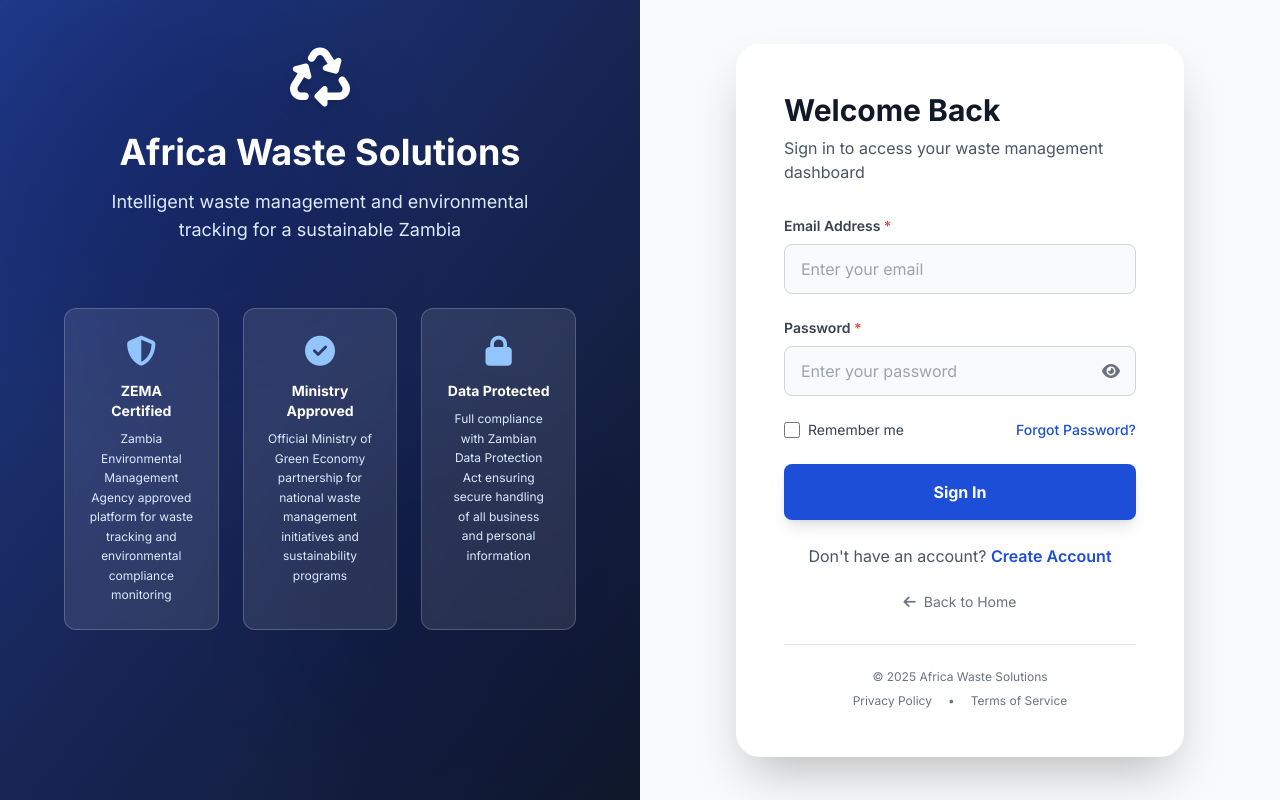
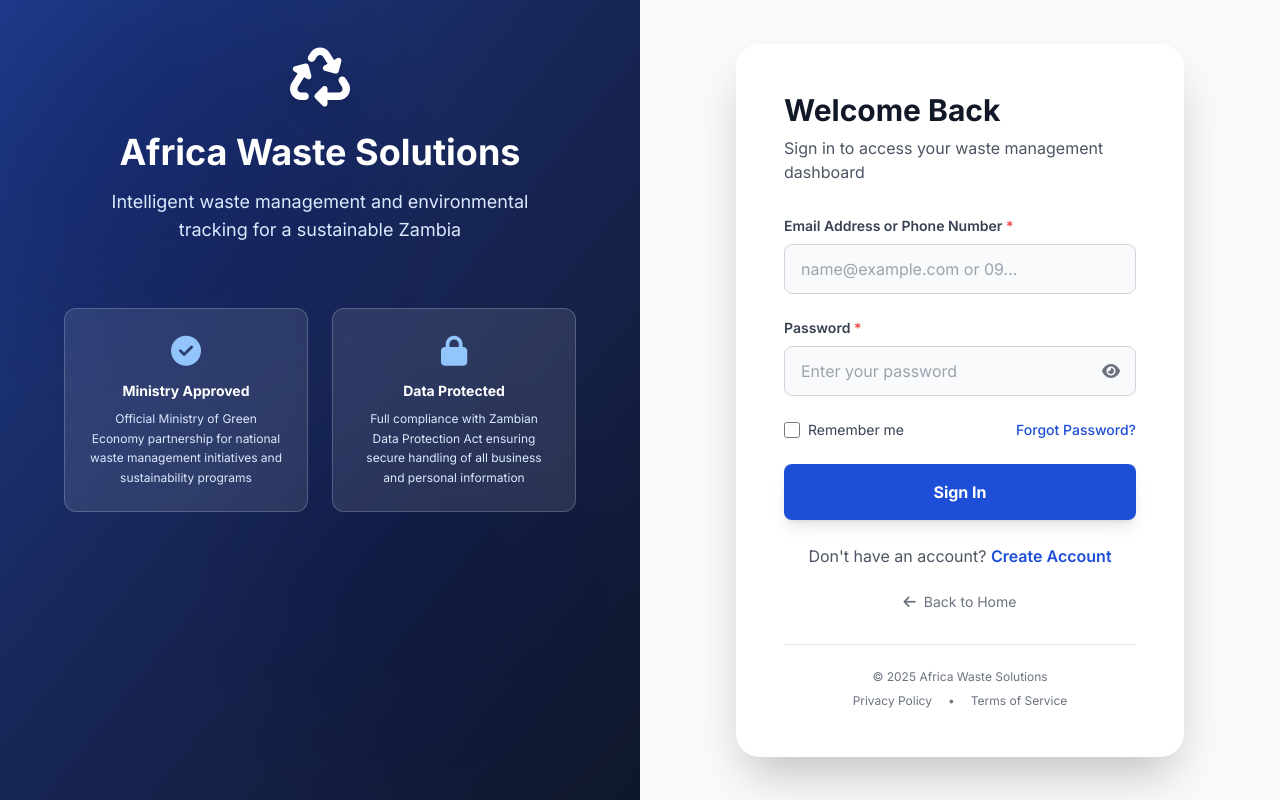
Before and after one commit to addplux/africa-waste-solutions, a Flask app: page /login in a window 1280 px wide. Run offline with Flask 3, Linux system fonts and the light colour scheme; some libraries are stand-ins or nearby versions.

Commit message:
style(frontend): remove ZEMA and add phone number login

```diff
--- a/flask-frontend/templates/login.html
+++ b/flask-frontend/templates/login.html
@@ -28,20 +28,7 @@
             </div>
 
             <!-- Certification Badges -->
-            <div class="grid grid-cols-3 gap-6 mt-12">
-                <!-- ZEMA Certified -->
-                <div
-                    class="bg-white/10 backdrop-blur-sm rounded-xl p-6 border border-white/20 text-center hover:bg-white/15 transition-all animate-fade-in-up animate-delay-200">
-                    <div class="flex justify-center mb-3">
-                        <i class="fas fa-shield-alt text-3xl text-blue-300"></i>
-                    </div>
-                    <h3 class="font-bold text-sm mb-2">ZEMA Certified</h3>
-                    <p class="text-xs text-blue-100 leading-relaxed">
-                        Zambia Environmental Management Agency approved platform for waste tracking and environmental
-                        compliance monitoring
-                    </p>
-                </div>
-
+            <div class="grid grid-cols-2 gap-6 mt-12">
                 <!-- Ministry Approved -->
                 <div
                     class="bg-white/10 backdrop-blur-sm rounded-xl p-6 border border-white/20 text-center hover:bg-white/15 transition-all animate-fade-in-up animate-delay-300">
@@ -89,9 +76,9 @@
                 <!-- Email Field -->
                 <div>
                     <label for="email" class="block text-sm font-semibold text-gray-700 mb-2">
-                        Email Address <span class="text-red-500">*</span>
+                        Email Address or Phone Number <span class="text-red-500">*</span>
                     </label>
-                    <input id="email" name="email" type="email" required placeholder="Enter your email"
+                    <input id="email" name="email" type="text" required placeholder="name@example.com or 09..."
                         class="w-full px-4 py-3 bg-gray-50 border border-gray-300 rounded-lg focus:outline-none focus:ring-2 focus:ring-blue-600 focus:border-transparent transition-all text-gray-900" />
                 </div>
 
```
Also changed, not shown: flask-frontend/templates/landing.html (+1 -19 lines).
